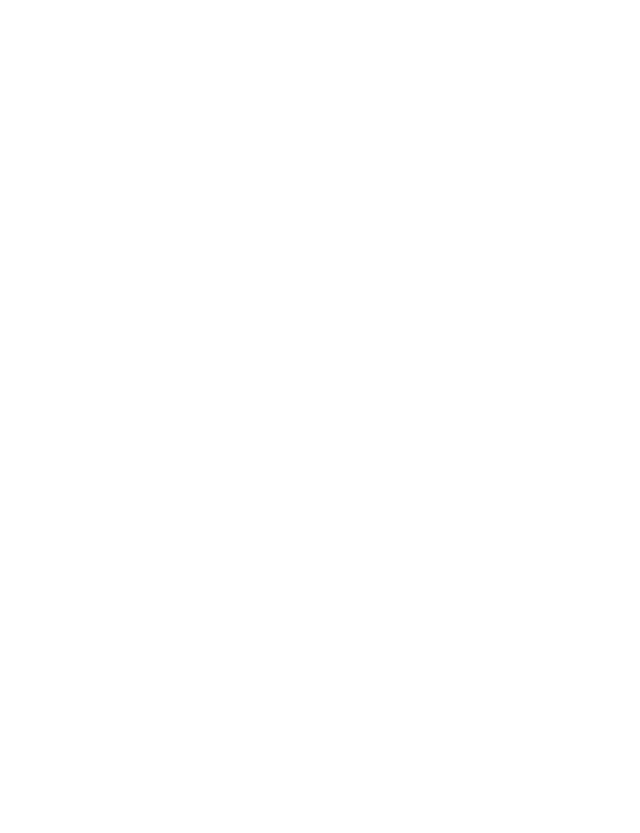
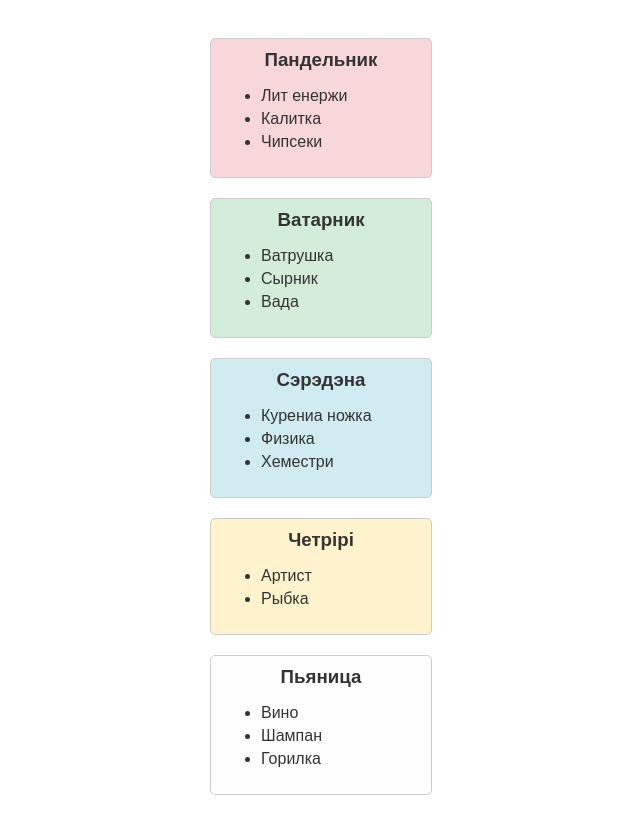
Before and after one commit to blits2806/homework-6, a plain HTML site: page index.html in a window 1280 px wide. Shown: the whole page, without its empty margins (319-959 px from the left). Before the commit the page ends 800 px from the top, so only its background shows below. Drawn offline with Linux system fonts and the light colour scheme.

Commit message:
моя тикток анкета

```diff
--- a/index.html
+++ b/index.html
@@ -3,7 +3,94 @@
   <head>
     <meta charset="UTF-8" />
     <meta name="viewport" content="width=device-width, initial-scale=1.0" />
-    <title>Document</title>
+    <title>маяs</title>
+    <style>
+      body {
+        font-family: Arial, sans-serif;
+        display: flex;
+        flex-direction: column;
+        align-items: center;
+        padding: 20px;
+      }
+
+      .day {
+        margin: 10px 0;
+        padding: 10px;
+        border: 1px solid #ccc;
+        border-radius: 5px;
+        width: 200px;
+        color: #333;
+      }
+
+      .monday {
+        background-color: #f8d7da;
+      }
+      .tuesday {
+        background-color: #d4edda;
+      }
+      .wednesday {
+        background-color: #d1ecf1;
+      }
+      .thursday {
+        background-color: #fff3cd;
+      }
+      .friday {
+        background-color: #fefefe;
+      }
+
+      li {
+        margin: 5px 0;
+      }
+
+      li:hover {
+        color: #007bff;
+      }
+
+      .day h3 {
+        margin: 0 0 10px 0;
+        text-align: center;
+      }
+    </style>
   </head>
-  <body></body>
+  <body>
+    <div class="day monday">
+      <h3>Пандельник</h3>
+      <ul>
+        <li>Лит енержи</li>
+        <li>Калитка</li>
+        <li>Чипсеки</li>
+      </ul>
+    </div>
+    <div class="day tuesday">
+      <h3>Ватарник</h3>
+      <ul>
+        <li>Ватрушка</li>
+        <li>Сырник</li>
+        <li>Вада</li>
+      </ul>
+    </div>
+    <div class="day wednesday">
+      <h3>Сэрэдэна</h3>
+      <ul>
+        <li>Курениа ножка</li>
+        <li>Физика</li>
+        <li>Хеместри</li>
+      </ul>
+    </div>
+    <div class="day thursday">
+      <h3>Четрірі</h3>
+      <ul>
+        <li>Артист</li>
+        <li>Рыбка</li>
+      </ul>
+    </div>
+    <div class="day friday">
+      <h3>Пьяница</h3>
+      <ul>
+        <li>Вино</li>
+        <li>Шампан</li>
+        <li>Горилка</li>
+      </ul>
+    </div>
+  </body>
 </html>
```
Also changed, not shown: 1 other file.
